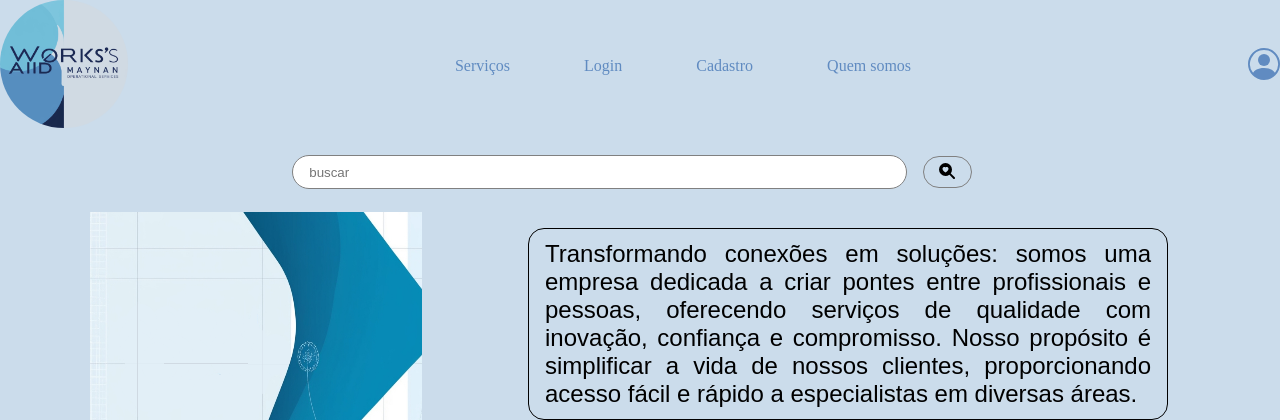
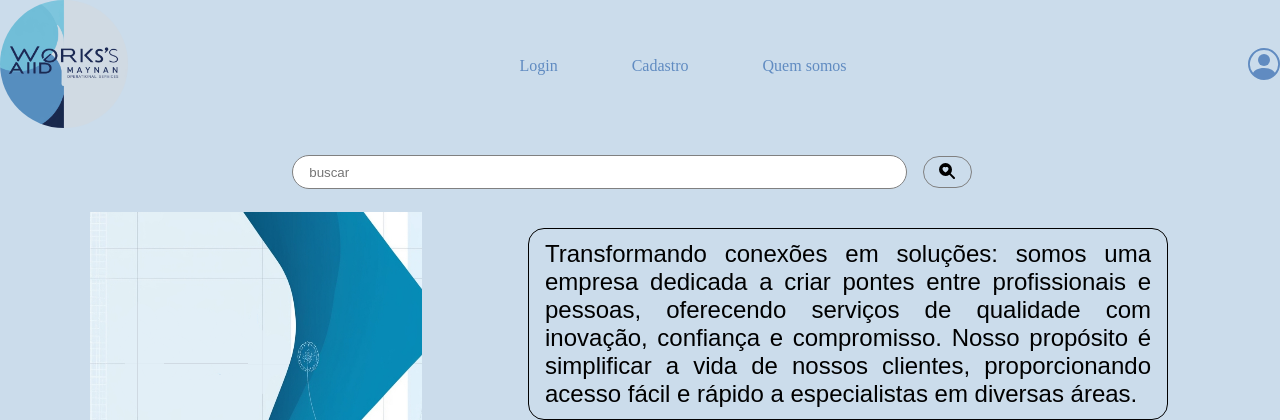
Before and after one commit to JoseAugustoDev/workers-aid, a PHP site: page / in a window 1280 px wide. Shown: the top 420 px of the page. Run offline with PHP 8.4, Linux system fonts and the light colour scheme; data comes from the database, SQL or seed files in the repository.

Commit message:
Mudanças no redirecionamento

```diff
--- a/index.php
+++ b/index.php
@@ -24,9 +24,6 @@
             <nav class="menu_suspenso">
                 <ul>
                     <!-- Links de navegação para diferentes páginas do site -->
-                    <li class="li">
-                        <a href="/pages/servicos.php">Serviços</a>
-                    </li>
                     <li class="li">
                         <a href="/pages/login.html">Login</a>
                     </li>
--- a/pages/servicos.php
+++ b/pages/servicos.php
@@ -24,9 +24,6 @@
             <nav class="menu_suspenso">
                 <ul>
                     <!-- Itens do menu -->
-                    <li class="li">
-                        <a href="servicos.php">Serviços</a>
-                    </li>
                     <li class="li">
                         <a href="login.html">Login</a>
                     </li>
```
